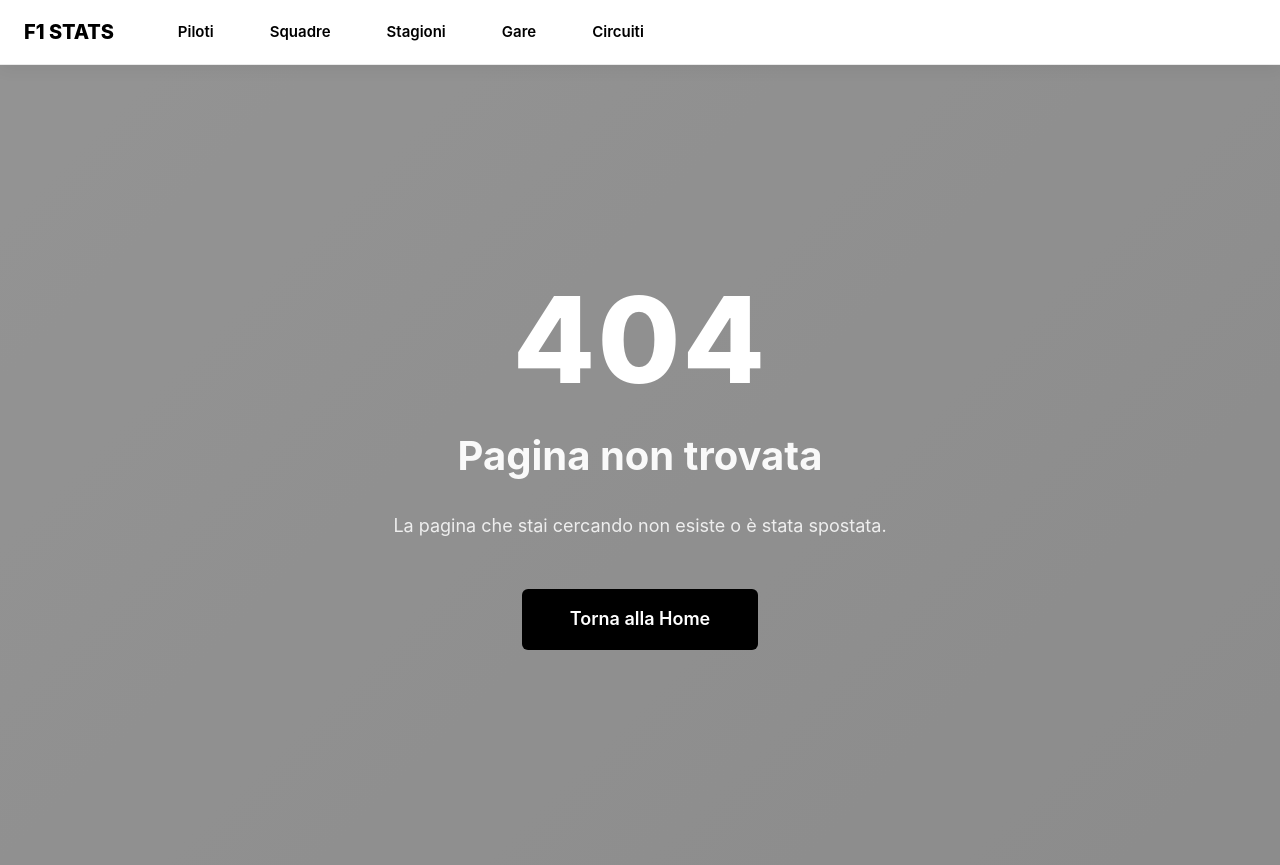
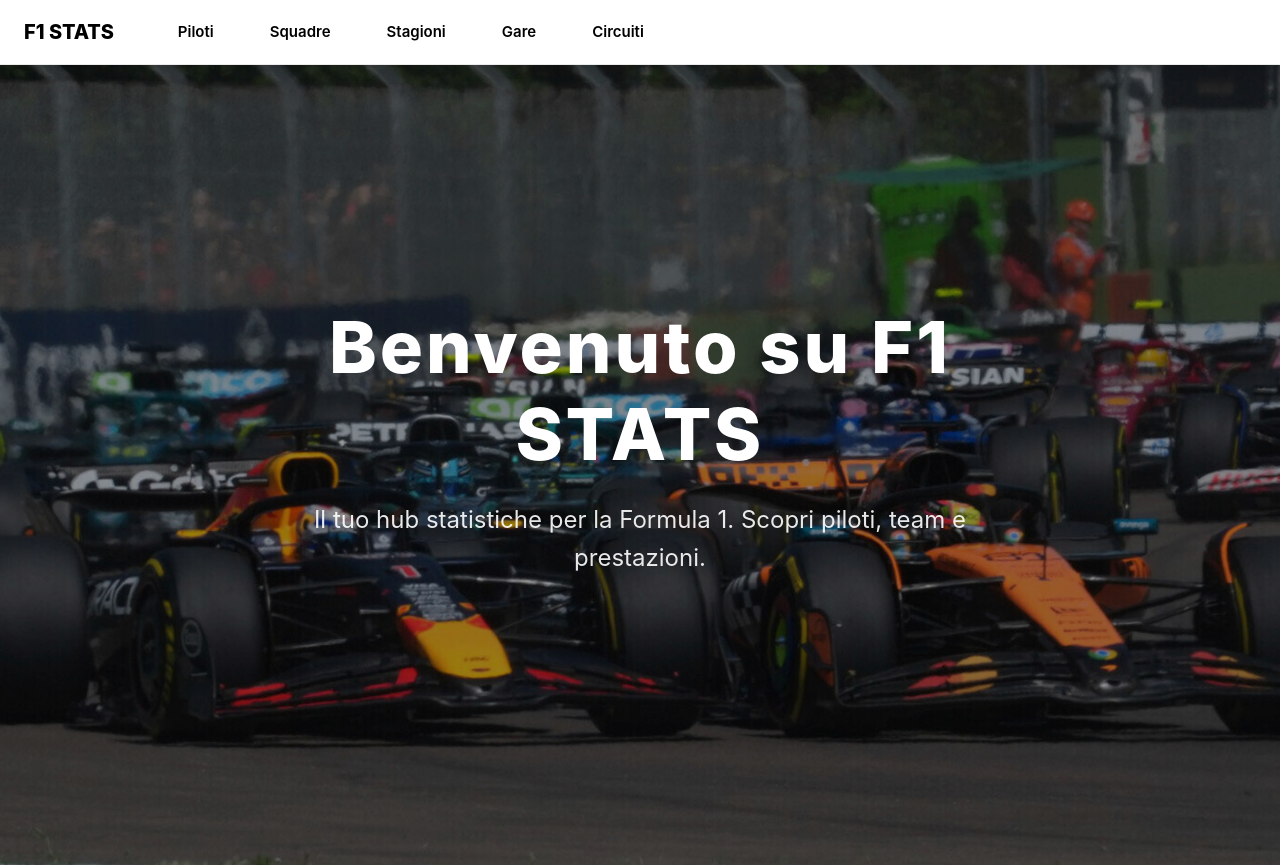
Before and after one commit to Michaelnardellipriv/uf07web-esame-react-f1, a Next.js app: page /Home in a window 1280 px wide. Before the commit this address had no page. Built offline with nearby package versions, Linux system fonts and the light colour scheme.

Commit message:
cambio cartelle home(+aggiuntammagie di sfondo)

```diff
--- a/src/app/page.module.css
+++ b/src/app/Home/page.module.css
@@ -5,6 +5,9 @@
   display: flex;
   flex-direction: column;
   overflow: hidden;
+  background-image: url('Homeimg.png');
+  background-size: cover;
+  background-position: center;
 }
 
 /* Hero Section */
@@ -12,7 +15,7 @@
   position: relative;
   width: 100%;
   flex: 1;
-  background: linear-gradient(135deg, #f5f5f5 0%, #e8e8e8 100%);
+
   overflow: hidden;
   display: flex;
   align-items: center;
--- a/src/app/not-found.module.css
+++ b/src/app/not-found.module.css
@@ -7,6 +7,9 @@
   align-items: center;
   justify-content: center;
   overflow: hidden;
+  background-image: url('Notfoundimg.png');
+  background-size: cover;
+  background-position: center;
 }
 
 .overlay {
--- a/src/components/Navbar.tsx
+++ b/src/components/Navbar.tsx
@@ -10,7 +10,7 @@ function Navbar() {
     <nav className={styles.navbar}>
       <div className={styles.container}>
         {/* Logo e link home */}
-        <Link href="/" className={styles.logo}>
+        <Link href="/Home" className={styles.logo}>
           F1 STATS
         </Link>
 
```
Also changed, not shown: src/app/Home/Homeimg.png (added), src/app/Home/page.tsx (renamed from src/app/page.tsx).
